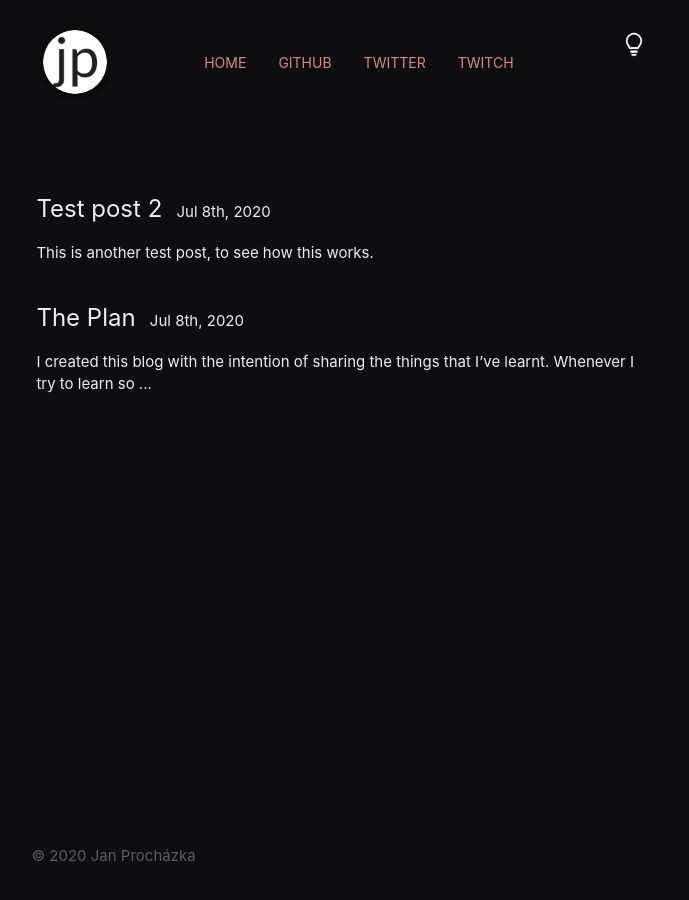
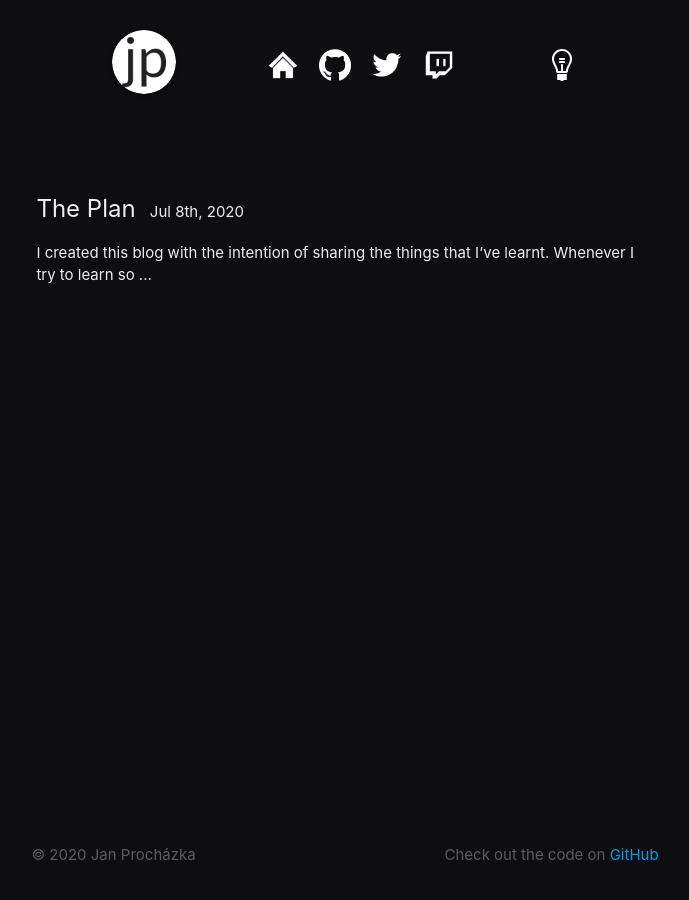
Before and after one commit to jprochazk/jprochazk.github.io, a Jekyll site: the page built from index.md, in a window 1280 px wide. Shown: the whole page, without its empty margins (295-984 px from the left). Built offline with Jekyll 4.4.1, drawn with Linux system fonts in a browser that asks for light colours.

Commit message:
update navbar -> change text to icons

```diff
--- a/_includes/footer.html
+++ b/_includes/footer.html
@@ -1,3 +1,6 @@
 <div class="footer-copyright">
-    <span class="footer-text">© 2020 Jan Procházka</span>
+    <span class="footer-text left">© 2020 Jan Procházka</span>
+    <span class="footer-text right">Check out the code on
+        <a href="https://github.com/jprochazk/jprochazk.github.io/">GitHub</a>
+    </span>
 </div>
--- a/_includes/navbar.html
+++ b/_includes/navbar.html
@@ -1,38 +1,38 @@
-<div class="row">
-    <div class="col s2 left">
-        <a href="/"><img class="logo z-depth-2" src="/assets/img/android-chrome-192x192.png"/></a>
+<div class="navbar valign-wrapper">
+    <div class="navbar-logo left">
+        <a href="/"><img class="logo z-depth-1" src="/assets/img/android-chrome-192x192.png"/></a>
     </div>
-    <div class="col s8 offset-s1">
-        <div class="row">
-            <ul class="navbar center">
-                <li class="hoverable left">
-                    <a class="btn-flat" href="/">
-                        home
-                    </a>
-                </li>
-                <li class="hoverable left">
-                    <a class="btn-flat" href="https://github.com/jprochazk">
-                        github
-                    </a>
-                </li>
-                <li class="hoverable left">
-                    <a class="btn-flat" href="https://twitter.com/opfleyr">
-                        twitter
-                    </a>
-                </li>
-                <li class="hoverable left">
-                    <a class="btn-flat" href="https://twitch.com/moscowwbish">
-                        twitch
-                    </a>
-                </li>
-            </ul>
-        </div>
+    <div class="navbar-buttons">
+        <a class="navbar-button dark-icon left" href="/">
+            <img height="32" src="/assets/img/dark/home.png" width="32"/>
+        </a>
+        <a class="navbar-button light-icon left" href="/">
+            <img height="32" src="/assets/img/light/home.png" width="32"/>
+        </a>
+        <a class="navbar-button dark-icon left" href="https://github.com/jprochazk">
+            <img height="32" src="/assets/img/dark/github.png" width="32"/>
+        </a>
+        <a class="navbar-button light-icon left" href="https://github.com/jprochazk">
+            <img height="32" src="/assets/img/light/github.png" width="32"/>
+        </a>
+        <a class="navbar-button dark-icon left" href="https://twitter.com/opfleyr">
+            <img height="32" src="/assets/img/dark/twitter.png" width="32"/>
+        </a>
+        <a class="navbar-button light-icon left" href="https://twitter.com/opfleyr">
+            <img height="32" src="/assets/img/light/twitter.png" width="32"/>
+        </a>
+        <a class="navbar-button dark-icon left" href="https://twitch.com/moscowwbish">
+            <img height="32" src="/assets/img/dark/twitch.png" width="32"/>
+        </a>
+        <a class="navbar-button light-icon left" href="https://twitch.com/moscowwbish">
+            <img height="32" src="/assets/img/light/twitch.png" width="32"/>
+        </a>
     </div>
-    <div class="col s1 valign-wrapper">
+    <div class="navbar-button right">
         <!-- Night Mode by Hea Poh Lin from the Noun Project -->
-        <a class="dark-button right"><img height="32" src="/assets/img/dark-200x200.png" width="32"></a>
+        <a class="dark-icon dark-button right"><img height="32" src="/assets/img/dark.png" width="32"></a>
         <!-- Light Bulb by Molly Bramlet from the Noun Project -->
-        <a class="light-button right"><img height="32" src="/assets/img/light-200x200.png" width="32"></a>
+        <a class="light-icon light-button right"><img height="32" src="/assets/img/light.png" width="32"></a>
     </div>
     <script src="/assets/js/colorscheme.js"></script>
 </div>
--- a/_posts/2020-07-08-test-post2.md
+++ /dev/null
@@ -1,10 +0,0 @@
----
-layout: post
-title: "Test post 2"
-date: 2020-07-08 15:55:00 +0200
-categories: meta
----
-
-This is another test post, to see how this works.
-
-Lorem ipsum dolor sit amet, consectetur adipiscing elit. Proin luctus arcu quis malesuada mattis. Orci varius natoque penatibus et magnis dis parturient montes, nascetur ridiculus mus. Sed egestas diam in sagittis efficitur. Aenean et sem dapibus, sagittis lorem nec, sagittis massa. Duis egestas, enim ornare interdum mollis, risus augue vehicula diam, id ullamcorper purus eros a est. Cras vitae odio sit amet ante interdum posuere. Quisque commodo erat vel imperdiet accumsan. Vivamus ac lacus eu ligula dignissim tempor. Curabitur blandit massa sed orci dictum, eu luctus metus facilisis. Suspendisse mollis consequat leo, at egestas ipsum tincidunt convallis. Duis vitae sapien eget arcu molestie congue et id orci. Donec viverra elit mi, et rutrum urna aliquam at. Cras tempus feugiat nisl vitae mattis.
--- a/assets/js/colorscheme.js
+++ b/assets/js/colorscheme.js
@@ -108,26 +108,43 @@
             JSON.stringify({ value: "dark" });
         const mode = JSON.parse(mode_json);
 
-        const dbutton = document.querySelector(`a.dark-button`);
-        const lbutton = document.querySelector(`a.light-button`);
         if (mode.value === "light") {
-            lbutton.style.display = "none";
-            dbutton.style.display = "inherit";
+            for (const icon of document.querySelectorAll(`a.dark-icon`)) {
+                icon.style.display = "inherit";
+            }
+            for (const icon of document.querySelectorAll(`a.light-icon`)) {
+                icon.style.display = "none";
+            }
             set("light");
         } else {
-            lbutton.style.display = "inherit";
-            dbutton.style.display = "none";
+            for (const icon of document.querySelectorAll(`a.dark-icon`)) {
+                icon.style.display = "none";
+            }
+            for (const icon of document.querySelectorAll(`a.light-icon`)) {
+                icon.style.display = "inherit";
+            }
             set("dark");
         }
-        dbutton.addEventListener("click", (e) => {
-            lbutton.style.display = "inherit";
-            dbutton.style.display = "none";
+
+        const lbutton = document.querySelector(`a.light-button`);
+        lbutton.addEventListener("click", () => {
+            for (const icon of document.querySelectorAll(`a.dark-icon`)) {
+                icon.style.display = "inherit";
+            }
+            for (const icon of document.querySelectorAll(`a.light-icon`)) {
+                icon.style.display = "none";
+            }
+            set("light");
+        });
+        const dbutton = document.querySelector(`a.dark-button`);
+        dbutton.addEventListener("click", () => {
+            for (const icon of document.querySelectorAll(`a.dark-icon`)) {
+                icon.style.display = "none";
+            }
+            for (const icon of document.querySelectorAll(`a.light-icon`)) {
+                icon.style.display = "inherit";
+            }
             set("dark");
-        });
-        lbutton.addEventListener("click", (e) => {
-            lbutton.style.display = "none";
-            dbutton.style.display = "inherit";
-            set("light");
         });
     }
 })();
--- a/assets/js/div-link.js
+++ b/assets/js/div-link.js
@@ -6,7 +6,7 @@
             );
             if (!target_el) return;
             const target = target_el.dataset.target;
-            window.location.replace(target);
+            window.location.href = target;
         });
     }
 })();
```
Also changed, not shown: README.md (added), assets/css/materialize-override.css, assets/img/dark-200x200.png (deleted), assets/img/dark.png (added), assets/img/dark/github.png (added), assets/img/dark/home.png (added), assets/img/dark/twitch.png (added), assets/img/dark/twitter.png (added), assets/img/light-200x200.png (deleted), assets/img/light.png (added), assets/img/light/github.png (added), assets/img/light/home.png (added), assets/img/light/twitch.png (added), assets/img/light/twitter.png (added).
